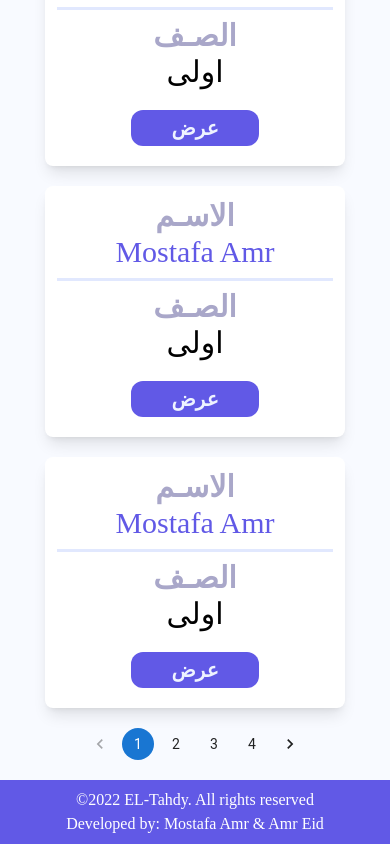
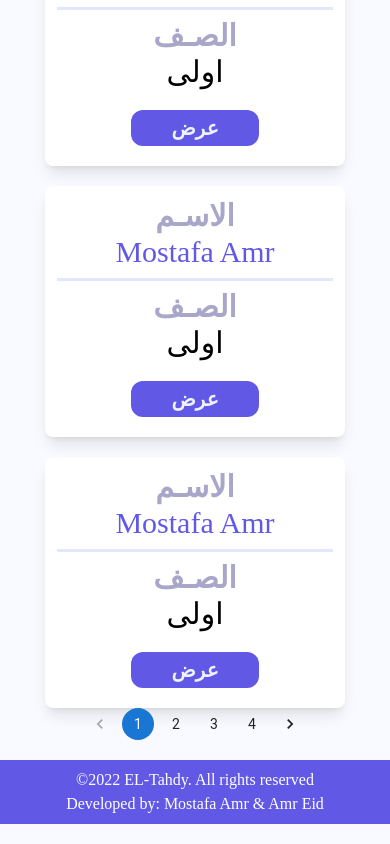
Before and after one commit to MostafaAmrHamed/ELTahdy, a Next.js app: page /findStudent in a window 390 px wide. Shown: the part 991-1835 px from the top of the page. Built offline with nearby package versions, Linux system fonts and the light colour scheme; a web font is replaced by a local one.

Commit message:
fix(find-student): The higeht of students section

```diff
--- a/components/Pagination.tsx
+++ b/components/Pagination.tsx
@@ -14,7 +14,7 @@
   return (
     <div>
       <PaginationComponent
-        className="flex justify-center mt-5"
+        className="flex justify-center"
         count={numberOfPages}
         color="primary"
         style={{ direction: "ltr" }}
--- a/pages/findStudent.tsx
+++ b/pages/findStudent.tsx
@@ -98,6 +98,7 @@
               );
             }
           })}
+        <div className=" md:h-[500px]">
           {datatoShow.map((student, index) => {
             return (
               <StudentCard
@@ -109,6 +110,7 @@
             );
           })}
         </div>
+      </div>
       <Pagination
         dataLength={fakeData.length}
         perPage={5}
```
Lines whose indentation alone changed are shown as unchanged.
